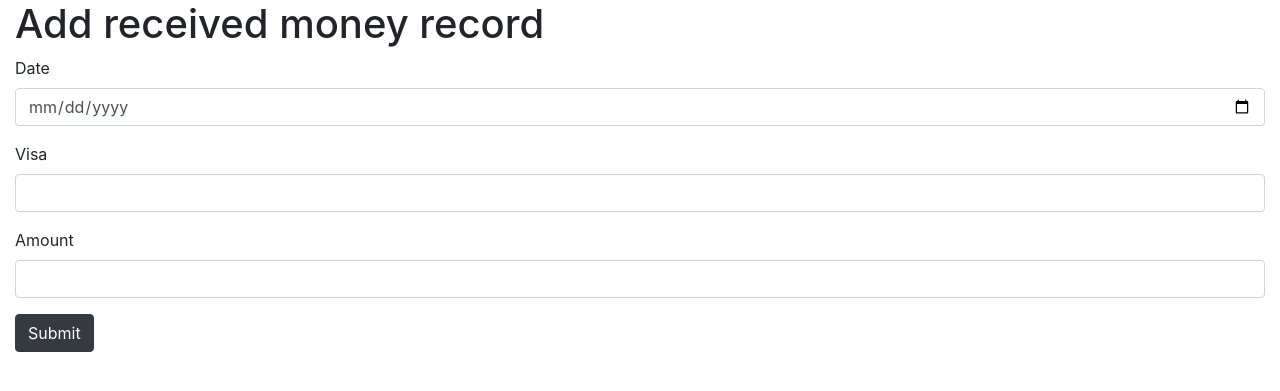
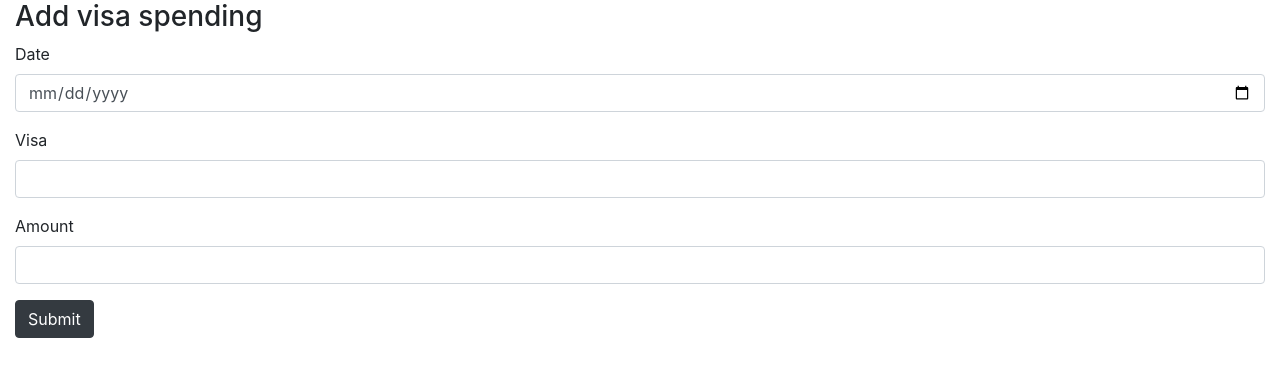
Before and after one commit to samrullo/jspanda_business, a Flask app: page /admin/add_visa_spending in a window 1280 px wide. Shown: the part 56-447 px from the top of the page. Run offline with Flask 2, Linux system fonts and the light colour scheme; the visitor is signed in with stand-in values (Sample User, id 1); data comes from the database, SQL or seed files in the repository; some libraries are stand-ins or nearby versions.

Commit message:
jspanda_business

```diff
--- a/application/admin/controllers/received_money_controller.py
+++ b/application/admin/controllers/received_money_controller.py
@@ -26,7 +26,7 @@ class ReceivedMoneyController:
         total_amount_usd = df['amount_usd'].sum()
         total_amount_jpy = df['amount_jpy'].sum()
         average_exchange_rate = df['exchange_rate'].mean()
-        return render_template("received_money/received_money_main.html", received_money_records=received_money_records, total_amount_usd=total_amount_usd, total_amount_jpy=total_amount_jpy, average_exchange_rate=average_exchange_rate)
+        return render_template("received_money/received_money_main.html", received_money_records=received_money_records, total_amount_usd=total_amount_usd, total_amount_jpy=total_amount_jpy, average_exchange_rate=average_exchange_rate,title="Received money")
 
     def add_received_money(self):
         form = ReceivedMoneyForm()
@@ -41,7 +41,7 @@ class ReceivedMoneyController:
             db.session.commit()
             flash(f"Saved {date} {amount_usd} {exchange_rate} successfully", "success")
             return self.show_all_received_money()
-        return render_template("received_money/received_money_add.html", form=form)
+        return render_template("received_money/received_money_add.html", form=form,title="Add received money")
 
     def edit_received_money(self, id):
         form = ReceivedMoneyForm()
@@ -64,7 +64,7 @@ class ReceivedMoneyController:
         form.amount_usd.data = received_money.amount_usd
         form.exchange_rate.data = received_money.exchange_rate
         form.submit.data = "Update received money"
-        return render_template("received_money/received_money_edit.html", form=form)
+        return render_template("received_money/received_money_edit.html", form=form,title="Edit received money")
 
     def remove_received_money(self, id):
         received_money = ReceivedMoney.query.get(id)
--- a/application/admin/controllers/shipment_spending_controller.py
+++ b/application/admin/controllers/shipment_spending_controller.py
@@ -23,7 +23,7 @@ class ShipmentSpendingController:
         records = ShipmentSpending.query.order_by(ShipmentSpending.date.desc()).all()
         df = pd.read_sql(ShipmentSpending.query.statement, ShipmentSpending.query.session.bind)
         total_amount = df['amount'].sum()
-        return render_template("shipment_spending/shipment_spending_main.html", records=records, total_amount=total_amount)
+        return render_template("shipment_spending/shipment_spending_main.html", records=records, total_amount=total_amount,title="Shipment spendings")
 
     def add_shipment_spending(self):
         form = ShipmentSpendingForm()
@@ -37,7 +37,7 @@ class ShipmentSpendingController:
             flash(f"Successfully added {date}, {weight}, {amount}", "success")
             return self.show_all_spendings()
         form.date.data = datetime.date.today()
-        return render_template("shipment_spending/shipment_spending_add.html", form=form)
+        return render_template("shipment_spending/shipment_spending_add.html", form=form, title="Add shipment spending")
 
     def edit_shipment_spending(self, id):
         record = ShipmentSpending.query.get(id)
@@ -52,7 +52,7 @@ class ShipmentSpendingController:
             db.session.commit()
             flash(f"Updated to {date},{weight},{amount}", "success")
             return self.show_all_spendings()
-        return render_template("shipment_spending/shipment_spending_edit.html", form=form)
+        return render_template("shipment_spending/shipment_spending_edit.html", form=form, title="Edit shipment spending")
 
     def remove_shipment_spending(self, id):
         record = ShipmentSpending.query.get(id)
--- a/application/admin/controllers/visa_spending_controller.py
+++ b/application/admin/controllers/visa_spending_controller.py
@@ -26,7 +26,7 @@ class VisaSpendingController:
         records = VisaSpending.query.order_by(VisaSpending.date.desc()).all()
         df = pd.read_sql(VisaSpending.query.statement, VisaSpending.query.session.bind)
         total_amount = df['amount'].sum()
-        return render_template("visa_spending/visa_spending_main.html", records=records, total_amount=total_amount)
+        return render_template("visa_spending/visa_spending_main.html", records=records, total_amount=total_amount,title="Visa spendings")
 
     def add_visa_spending(self):
         form = VisaSpendingForm()
@@ -40,7 +40,7 @@ class VisaSpendingController:
             flash(f"Successfully added {date}, {visa}, {amount}", "success")
             return self.show_visa_spendings()
         form.date.data = datetime.date.today()
-        return render_template("visa_spending/visa_spending_add.html", form=form)
+        return render_template("visa_spending/visa_spending_add.html", form=form,title="Add visa spending")
 
     def edit_visa_spending(self, id):
         record = VisaSpending.query.get(id)
@@ -58,7 +58,7 @@ class VisaSpendingController:
         form.date.data = record.date
         form.visa.data = record.visa
         form.amount.data = record.amount
-        return render_template("visa_spending/visa_spending_edit.html", form=form)
+        return render_template("visa_spending/visa_spending_edit.html", form=form,title="Edit visa spending")
 
     def remove_visa_spending(self, id):
         record = VisaSpending.query.get(id)
--- a/application/admin/templates/received_money/received_money_add.html
+++ b/application/admin/templates/received_money/received_money_add.html
@@ -1,7 +1,7 @@
 {% extends "layout.html" %}
 
 {% block content %}
-<h1>Add received money record</h1>
+<h3>{{title}}</h3>
 <form action="" method="post">
   {{form.hidden_tag()}}
   <div class="form-group">
--- a/application/admin/templates/received_money/received_money_edit.html
+++ b/application/admin/templates/received_money/received_money_edit.html
@@ -1,7 +1,7 @@
 {% extends "layout.html" %}
 
 {% block content %}
-<h1>Edit received money record</h1>
+<h3>{{title}}</h3>
 <form action="" method="post">
   {{form.hidden_tag()}}
   <div class="form-group">
--- a/application/admin/templates/shipment_spending/shipment_spending_add.html
+++ b/application/admin/templates/shipment_spending/shipment_spending_add.html
@@ -1,7 +1,7 @@
 {% extends "layout.html" %}
 
 {% block content %}
-<h1>Add received money record</h1>
+<h3>{{title}}</h3>
 <form action="" method="post">
   {{form.hidden_tag()}}
   <div class="form-group">
--- a/application/admin/templates/shipment_spending/shipment_spending_edit.html
+++ b/application/admin/templates/shipment_spending/shipment_spending_edit.html
@@ -1,7 +1,7 @@
 {% extends "layout.html" %}
 
 {% block content %}
-<h1>Edit received money record</h1>
+<h3>{{title}}</h3>
 <form action="" method="post">
   {{form.hidden_tag()}}
   <div class="form-group">
--- a/application/admin/templates/shipment_spending/shipment_spending_main.html
+++ b/application/admin/templates/shipment_spending/shipment_spending_main.html
@@ -1,7 +1,8 @@
 {% extends "layout.html" %}
 
 {% block content %}
-<h2>Total amount in jpy : {{ "{:,}".format(total_amount) }}</h2>
+<h3>{{title}}</h3>
+<p>Total amount in jpy : {{ "{:,}".format(total_amount) }}</p>
 <table class="table">
   <thead>
     <th scope="col">Date</th>
--- a/application/admin/templates/visa_spending/visa_spending_add.html
+++ b/application/admin/templates/visa_spending/visa_spending_add.html
@@ -1,7 +1,7 @@
 {% extends "layout.html" %}
 
 {% block content %}
-<h1>Add received money record</h1>
+<h3>{{title}}</h3>
 <form action="" method="post">
   {{form.hidden_tag()}}
   <div class="form-group">
--- a/application/admin/templates/visa_spending/visa_spending_edit.html
+++ b/application/admin/templates/visa_spending/visa_spending_edit.html
@@ -1,7 +1,7 @@
 {% extends "layout.html" %}
 
 {% block content %}
-<h1>Edit received money record</h1>
+<h3>{{title}}</h3>
 <form action="" method="post">
   {{form.hidden_tag()}}
   <div class="form-group">
--- a/application/admin/templates/visa_spending/visa_spending_main.html
+++ b/application/admin/templates/visa_spending/visa_spending_main.html
@@ -1,7 +1,8 @@
 {% extends "layout.html" %}
 
 {% block content %}
-<h2>Total amount in jpy : {{ "{:,}".format(total_amount) }}</h2>
+<h3>{{title}}</h3>
+<p>Total amount in jpy : {{ "{:,}".format(total_amount) }}</p>
 <table class="table">
   <thead>
     <th scope="col">Date</th>
```
Also changed, not shown: application/admin/templates/received_money/received_money_main.html (+6 -1 lines).
